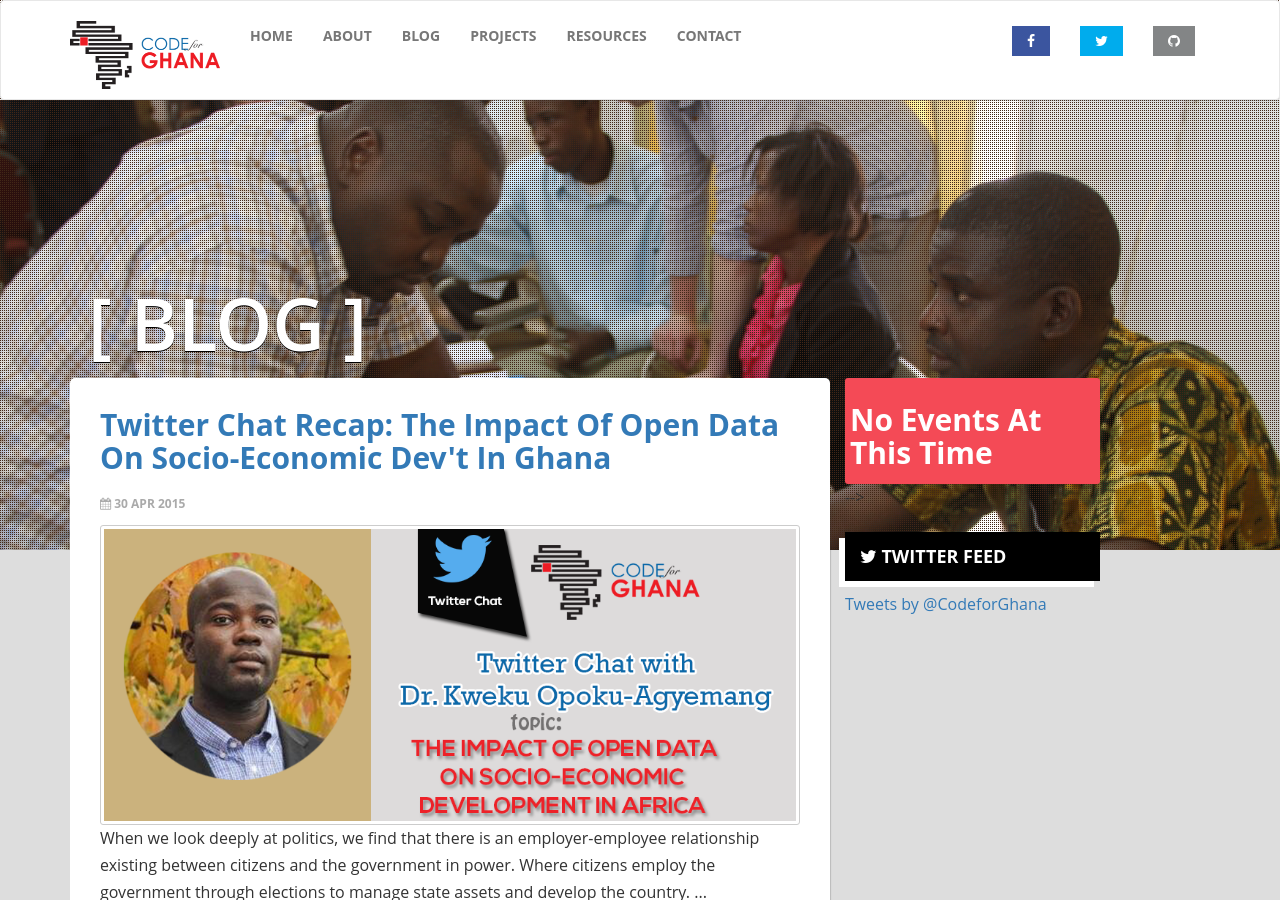
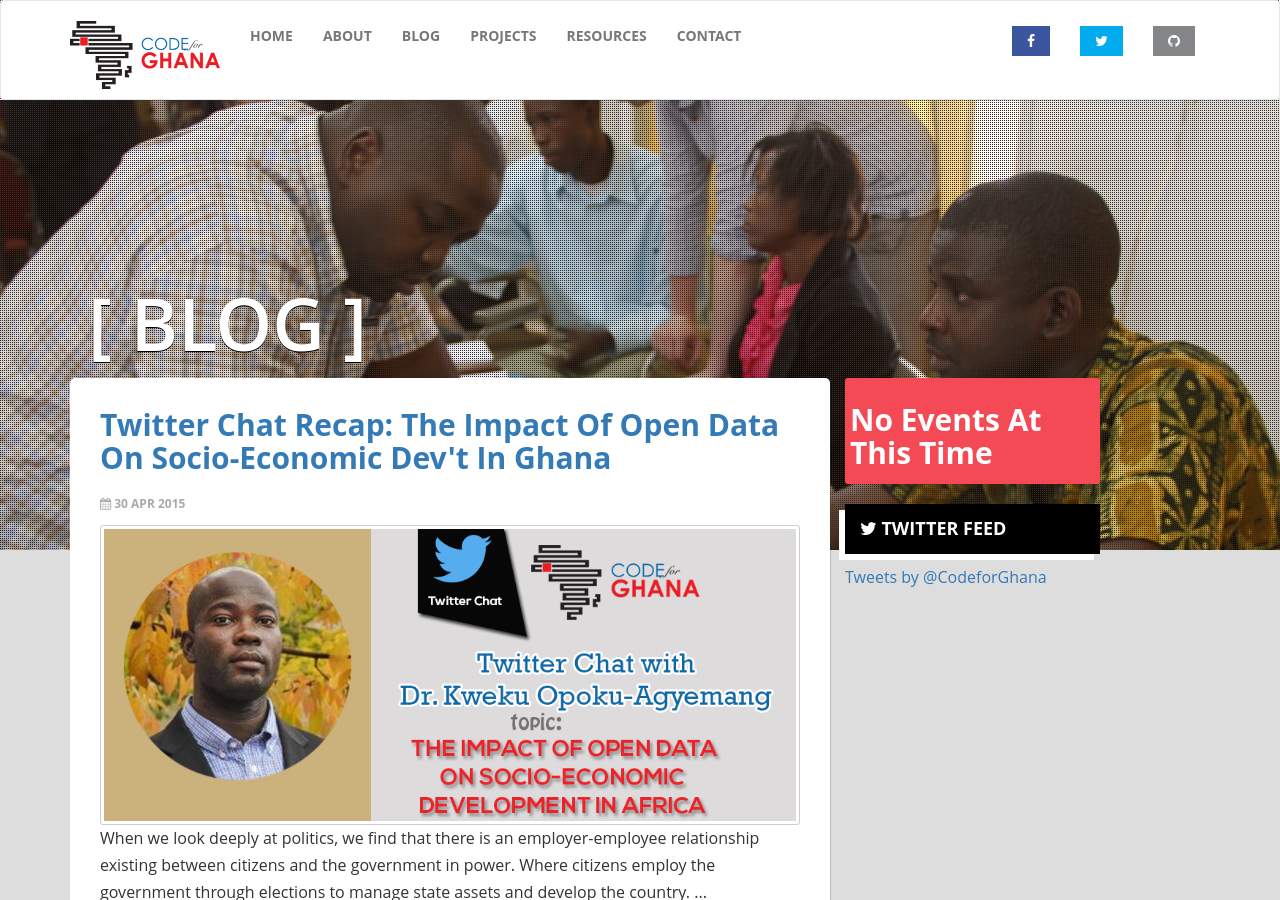
Before and after one commit to CodeForAfrica/CodeForGhana.org, a Jekyll site: the page built from blog/index.html, in a window 1280 px wide and 900 px high. Built offline with Jekyll 4.4.1, drawn with Linux system fonts in a browser that asks for light colours; comment, search, counter and statistics services are not loaded.

Commit message:
remove comment from blog layout

```diff
--- a/_layouts/blog.html
+++ b/_layouts/blog.html
@@ -36,11 +36,12 @@
 									<p><span class="fa fa-clock-o"></span> Time: 3:00pm to 4:00pm </p>
 									</li>
 									<hr / style="border-bottom: 1px dotted #e7e7e7;">
-									<!-- end of event -->
+									 end of event -->
 
 
 						</ul>
-						</div>-->
+				 </div>
+
 
 
 				 <div class="social-feed">
```
Lines whose indentation alone changed are shown as unchanged.
